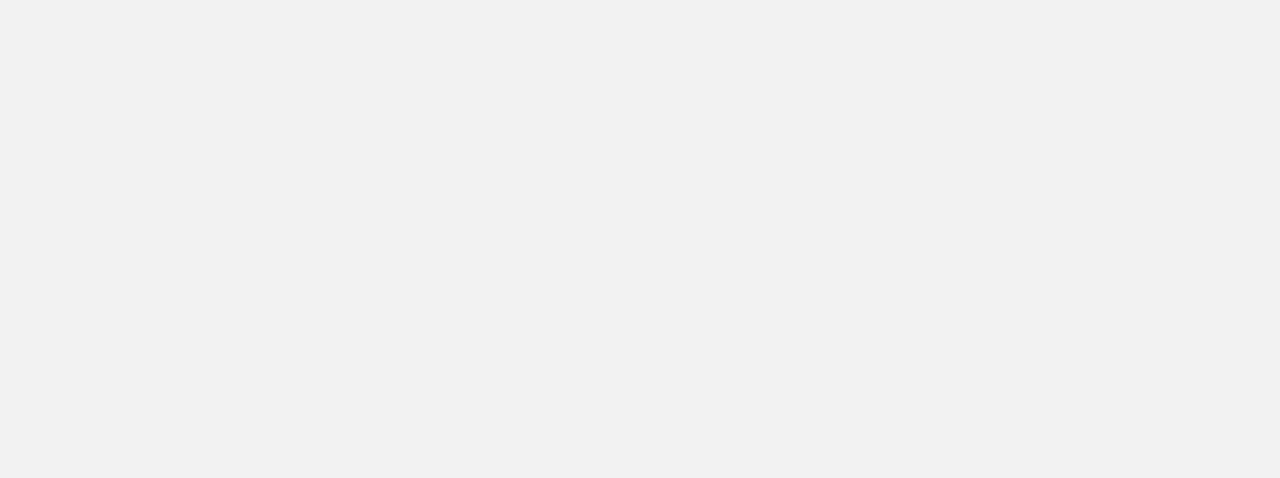
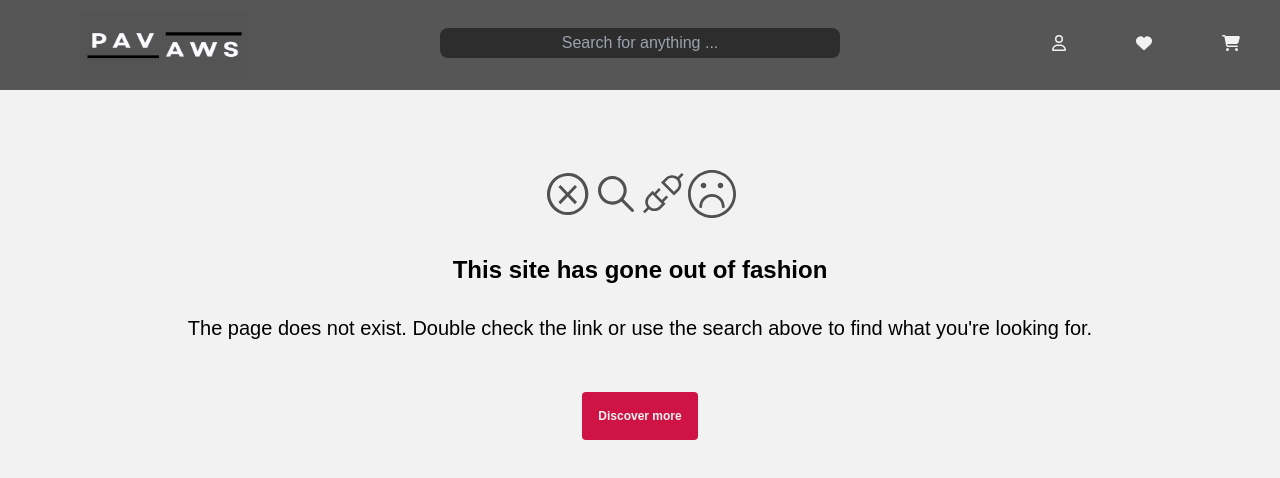
Before and after one commit to Hossaini1/e-commerce, a React (Vite) app: page /blouses in a window 1280 px wide. Before the commit this address had no page. Shown: the top 478 px of the page. Built offline with nearby package versions, Linux system fonts and the light colour scheme.

Commit message:
error-page wurde erstellt

```diff
--- a/src/components/Router.jsx
+++ b/src/components/Router.jsx
@@ -13,6 +13,7 @@ import Register from "../pages/Register";
 import Shoes from "../pages/Shoes";
 import TshirtsTops from "../pages/TshirtsTops";
 import WomensJacke from "../pages/WomensJacke";
+import Error from "../pages/Error";
 
 
 const Router = () => {
@@ -37,6 +38,7 @@ const Router = () => {
         <Route path="/shoes" element={<Shoes />} />
         <Route path="/tshirtstops" element={<TshirtsTops />} />
         <Route path="/womensjacke" element={<WomensJacke />} />
+        <Route path="*" element={<Error />} />
         </Route>
 
 
--- a/src/index.css
+++ b/src/index.css
@@ -23,3 +23,8 @@
   transform: scale(1.5);
 
 }
+.bold-icon {
+  font-weight: bold;
+  width: 6;
+  height: 6;
+}
--- /dev/null
+++ b/src/pages/Error.jsx
@@ -0,0 +1,28 @@
+import { VscError } from "react-icons/vsc";
+import { IoIosSearch } from "react-icons/io";
+import { VscDebugDisconnect } from "react-icons/vsc";
+import { TfiFaceSad } from "react-icons/tfi";
+import { useNavigate } from "react-router-dom";
+
+const Error = () => {
+  const navigate=useNavigate()
+  return (
+    <>
+    <div className="w-full flex flex-col items-center">
+        <div className="flex justify-center text-secondary pt-20 sm:text-2xl md:text-5xl">
+            <VscError />
+            <IoIosSearch />
+            <VscDebugDisconnect />
+            <TfiFaceSad />
+        </div>
+        <p className="font-bold text-center pt-3 sm:text-md md:text-2xl md:pt-9">This site has gone out of fashion</p>
+        <p className="text-center sm:text-xs md:text-xl p-2 md:pt-7">The page does not exist. Double check the link or use the search above to find what you're looking for.</p>
+        <button onClick={()=>{navigate("/")}}className="border-2 text-xs text-center p-2 md:p-4 mt-10 font-bold bg-tertiary  hover:bg-secondaryDark transition duration-1000 ease-out text-primary rounded-md cursor-pointer"> Discover more </button>
+
+    </div>
+    </>
+
+  )
+}
+
+export default Error
```
